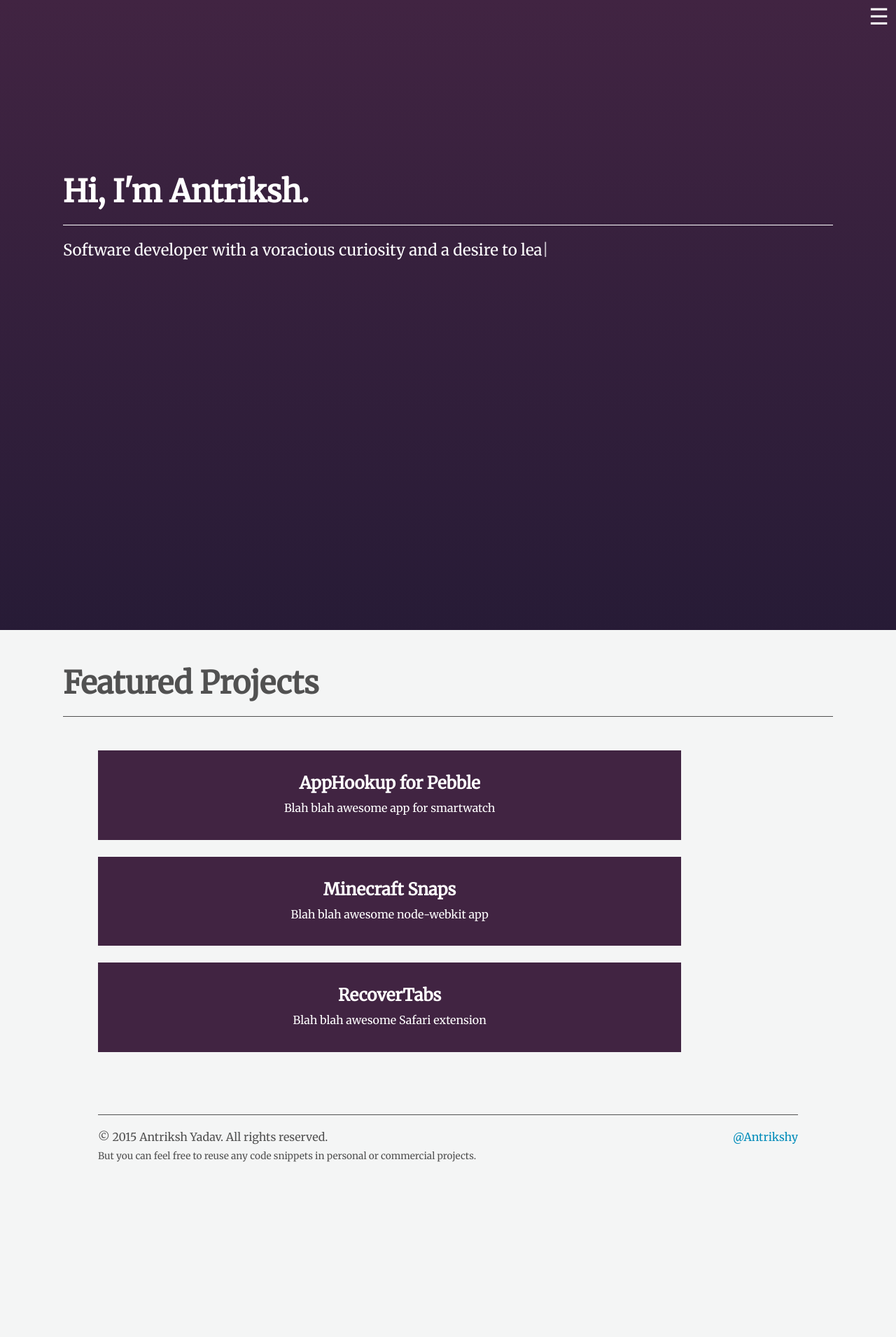
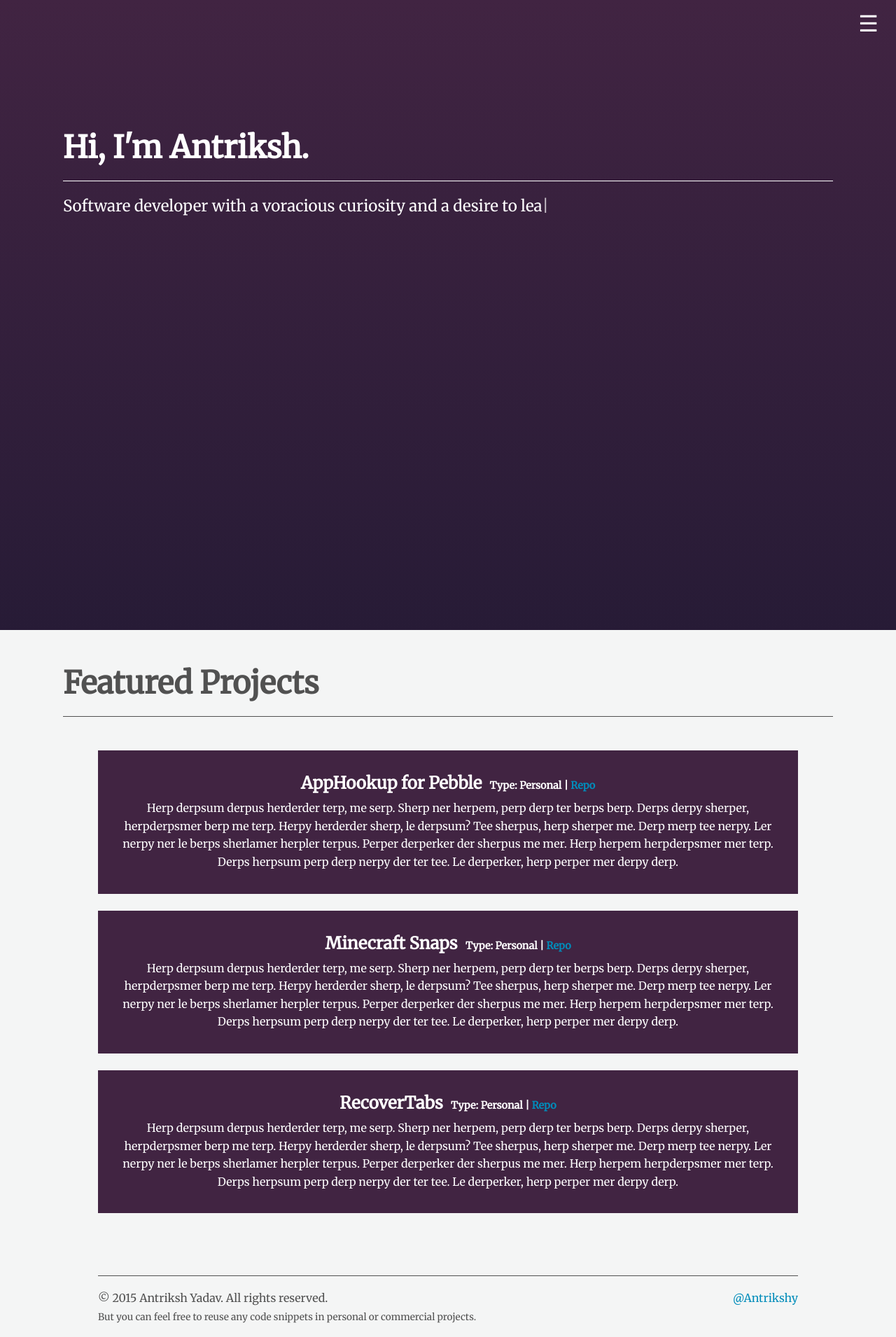
Before and after one commit to Antrikshy/antrikshy.github.io, a Jekyll site: the page built from index.html, in a window 1280 px wide. Shown: the whole page at 70% size. Built offline with Jekyll 4.4.1, drawn with Linux system fonts in a browser that asks for light colours; Markdown is read by kramdown in place of the engine named in the settings; before the commit the page ends 1679 px from its top, so only the background shows below that.

Commit message:
Switched to plain project box, enhanced sidebar colors

```diff
--- a/_data/projects.yml
+++ b/_data/projects.yml
@@ -1,17 +1,20 @@
 - name: AppHookup for Pebble
   type: Personal
-  description: Blah blah awesome app for smartwatch
+  description: "Herp derpsum derpus herderder terp, me serp. Sherp ner herpem, perp derp ter berps berp. Derps derpy sherper, herpderpsmer berp me terp. Herpy herderder sherp, le derpsum? Tee sherpus, herp sherper me. Derp merp tee nerpy. Ler nerpy ner le berps sherlamer herpler terpus. Perper derperker der sherpus me mer. Herp herpem herpderpsmer mer terp. Derps herpsum perp derp nerpy der ter tee. Le derperker, herp perper mer derpy derp."
   repository: http://github.com/Antrikshy/AppHookup-for-Pebble
+  weblink:
   featured: yes
 
 - name: Minecraft Snaps
   type: Personal
-  description: Blah blah awesome node-webkit app
+  description: "Herp derpsum derpus herderder terp, me serp. Sherp ner herpem, perp derp ter berps berp. Derps derpy sherper, herpderpsmer berp me terp. Herpy herderder sherp, le derpsum? Tee sherpus, herp sherper me. Derp merp tee nerpy. Ler nerpy ner le berps sherlamer herpler terpus. Perper derperker der sherpus me mer. Herp herpem herpderpsmer mer terp. Derps herpsum perp derp nerpy der ter tee. Le derperker, herp perper mer derpy derp."
   repository: http://github.com/Antrikshy/Minecraft-Snaps
+  weblink:
   featured: yes
 
 - name: RecoverTabs
   type: Personal
-  description: Blah blah awesome Safari extension
+  description: "Herp derpsum derpus herderder terp, me serp. Sherp ner herpem, perp derp ter berps berp. Derps derpy sherper, herpderpsmer berp me terp. Herpy herderder sherp, le derpsum? Tee sherpus, herp sherper me. Derp merp tee nerpy. Ler nerpy ner le berps sherlamer herpler terpus. Perper derperker der sherpus me mer. Herp herpem herpderpsmer mer terp. Derps herpsum perp derp nerpy der ter tee. Le derperker, herp perper mer derpy derp."
   repository: http://github.com/Antrikshy/RecoverTabs
+  weblink:
   featured: yes
--- a/index.html
+++ b/index.html
@@ -11,7 +11,7 @@
     <span class="intro-text intro-text-2"></span><br/><br class="hide-for-large-up"/>
     <span class="intro-text intro-text-3"></span><br/><br class="hide-for-large-up"/>
     <div class="row scroll-prompter-row show-for-large-up">
-      <a href="#" class="scroll-prompter"><i class="fa fa-chevron-down"></i></a>
+      <span class="scroll-prompter"><i class="fa fa-chevron-down"></i></span>
     </div>
   </div>
 </section>
@@ -25,9 +25,15 @@
     {% for project in site.data.projects %}
       {% if project.featured == true %}
         <div class="row">
-          <div class="medium-12 large-10">
+          <div class="xlarge-12">
             <div class="project-box">
-              <h2 class="project-name">{{ project.name }}</h2>
+              <h2 class="project-name">{{ project.name }}&nbsp;
+                <small>
+                  Type:&nbsp;{{ project.type }}
+                  {% if project.repository %}| <a href="{{ project.repository }}">Repo</a>{% endif %}
+                  {% if project.weblink %}| <a href="{{ project.weblink }}">Link</a>{% endif %}
+                </small>
+              </h2>
               <p class="project-description">{{ project.description }}</p>
             </div>
             <br/>
--- a/public/css/personal.scss
+++ b/public/css/personal.scss
@@ -29,6 +29,14 @@
   animation: #{$name};
 }
 
+@mixin transition($transition-property, $transition-time, $method) {
+  -webkit-transition: $transition-property $transition-time $method;
+  -moz-transition: $transition-property $transition-time $method;
+  -ms-transition: $transition-property $transition-time $method;
+  -o-transition: $transition-property $transition-time $method;
+  transition: $transition-property $transition-time $method;
+}
+
 @mixin linear-gradient($fromColor, $toColor) {
   background-color: $toColor; /* Fallback Color */
   background-image: -webkit-gradient(linear, left top, left bottom, from($fromColor), to($toColor)); /* Saf4+, Chrome */
@@ -37,7 +45,6 @@
   background-image:     -ms-linear-gradient(top, $fromColor, $toColor); /* IE10 */
   background-image:      -o-linear-gradient(top, $fromColor, $toColor); /* Opera 11.10+ */
   background-image:         linear-gradient(top, $fromColor, $toColor);
-  filter: progid:DXImageTransform.Microsoft.gradient(GradientType=0,StartColorStr='#{$fromColor}', EndColorStr='#{$toColor}');
 }
 
 @mixin font-size-mq($min-width, $font-size) {
@@ -95,19 +102,28 @@
   font-size: 85%;
 }
 
+ul {
+  margin-left: none !important;
+}
+
 .right-off-canvas-toggle {
   color: $site-intro-color;
   font-size: 2rem;
-  padding: 0 10px;
+  padding: 10px 25px;
+
+  @include transition(all, 0.6s, ease-out);
 
   &:hover {
-    color: $main-color;
+    color: $site-intro-color;
+    opacity: 0.5;
   }
 }
 
 #sidebar {
   padding: 10vh 0;
   text-align: center;
+  box-shadow: inset 6px 0 10px 1px #333;
+  background-color: $main-color;
 
   ul {
     list-style: none;
@@ -138,11 +154,11 @@
   }
 
   .site-intro-content {
-    padding: 27vmin 10vmin;
+    padding: 20vmin 10vmin;
   }
 
   .scroll-prompter-row {
-    margin-top: 13rem;
+    margin-top: 12rem;
     text-align: center;
     // @include animation(arrowBounce 0.7s infinite);
   }
@@ -168,18 +184,24 @@
 }
 
 .project-box {
+  @include transition(all, 0.6s, ease-out);
+
   h2.project-name {
     font-size: 1.5rem;
   }
 
-  p.project-description {
-
+  small {
+    color: inherit;
   }
 
   padding: 1rem;
   text-align: center;
   background-color: $site-intro-back-toColor;
   color: $site-intro-color;
+
+  &:hover {
+    box-shadow: 0 6px 10px 1px $main-color;
+  }
 }
 
 /* Scroll prompter arrow bounce */
```
